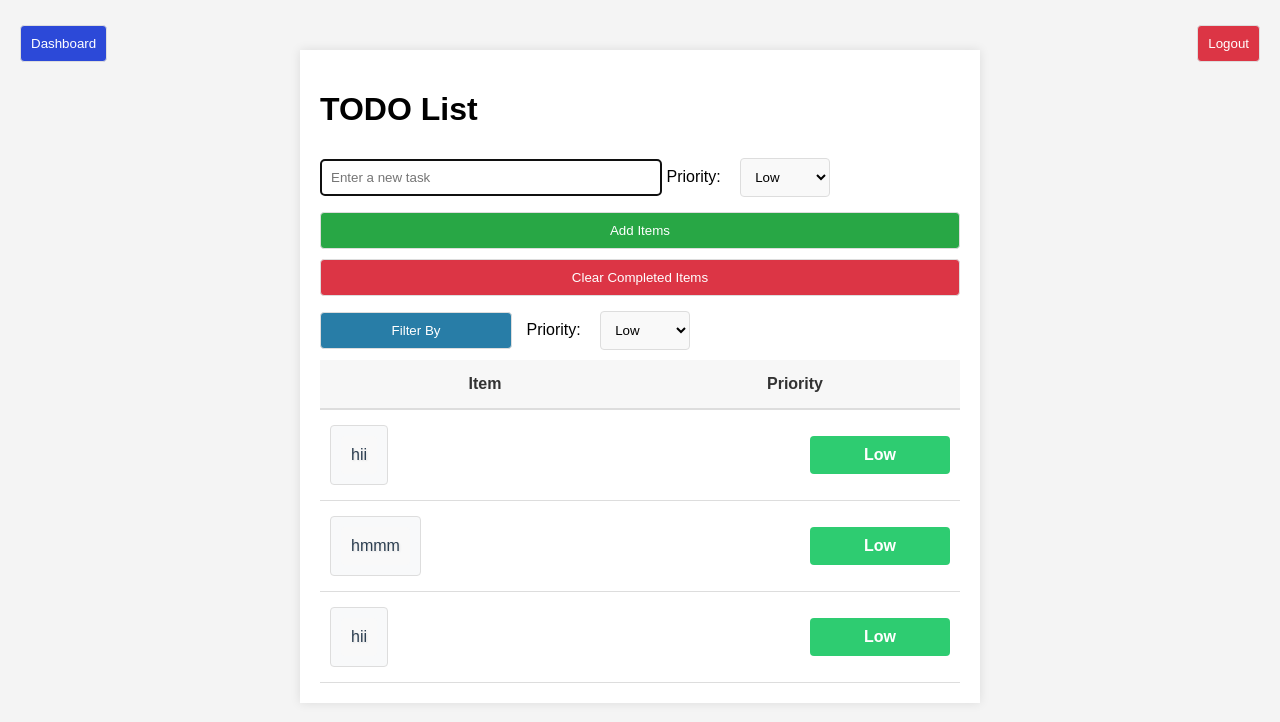
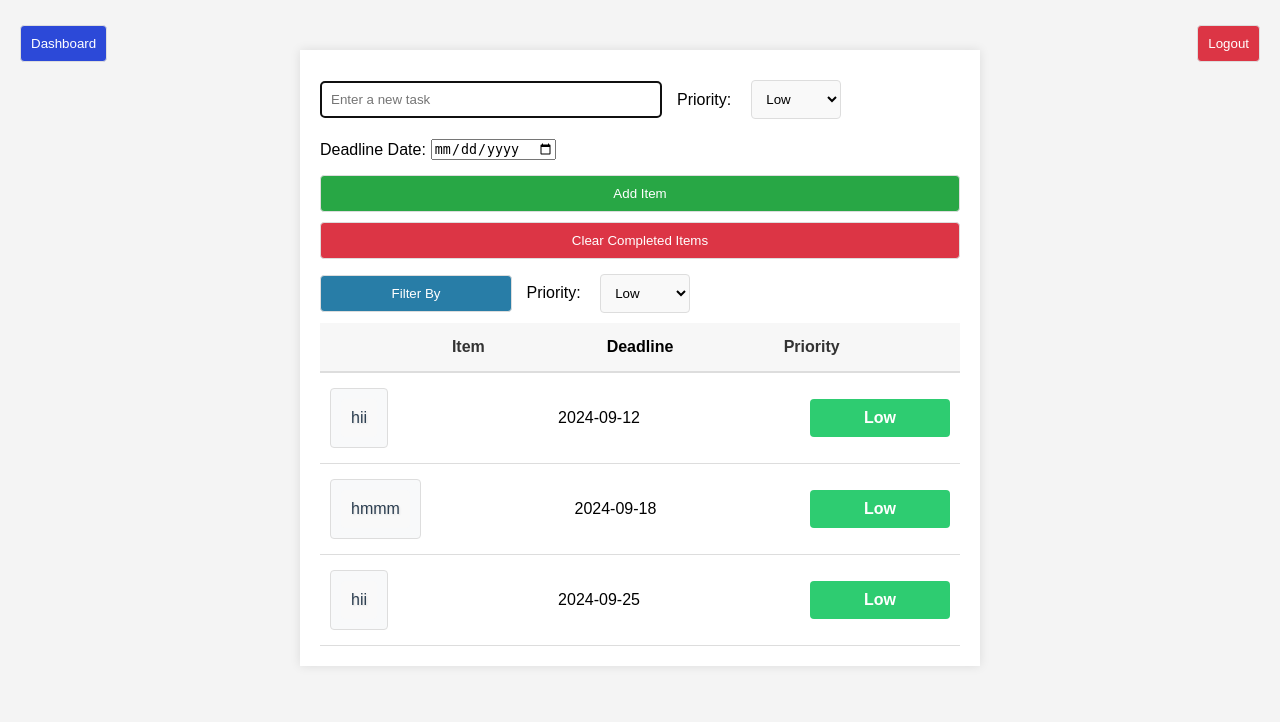
Before and after one commit to RO-HIT17/Flask_TODO_V3, a Flask app: page /index/1 in a window 1280 px wide. Shown: the top 722 px of the page. Run offline with Flask 3, Linux system fonts and the light colour scheme; data comes from the database, SQL or seed files in the repository; both versions use the stored data as it was after the commit.

Commit message:
added deadline

```diff
--- a/app.py
+++ b/app.py
@@ -1,5 +1,6 @@
 from flask import redirect,url_for,render_template,request,Flask
 from models import db,Todo,User
+from datetime import datetime
 
 app=Flask(__name__)
 app.config['SQLALCHEMY_DATABASE_URI'] = 'sqlite:///todos.db'
@@ -103,8 +104,10 @@ def filter(user_id):
 def add_todo(user_id):
     title = request.form.get('title')
     priority=request.form.get('priority')
+    deadline_str = request.form['deadline']  # Get the deadline from form input
+    deadline_date = datetime.strptime(deadline_str, "%Y-%m-%d").date()
     if title:
-        new_todo = Todo(title=title,user_id=user_id,priority=priority)
+        new_todo = Todo(title=title,user_id=user_id,priority=priority,deadline=deadline_date)
         db.session.add(new_todo)
         db.session.commit()
     return redirect(url_for('index',user_id=user_id))
--- a/models.py
+++ b/models.py
@@ -9,6 +9,7 @@ class Todo(db.Model):
     user_id=db.Column(db.Integer)
     clear=db.Column(db.Boolean,default=False)
     priority =db.Column(db.String(20))
+    deadline=db.Column(db.Date)
 
     def __repr__(self):
         return f"<Todo {self.title}>"
--- a/static/styles.css
+++ b/static/styles.css
@@ -278,3 +278,28 @@ strike {
         color: gray;
         background-color: #e9ecef;
  }
+.todo-form {
+    display: flex;
+    flex-direction: column;
+}
+
+.form-group-inline {
+    display: flex;
+    align-items: center;
+    margin-bottom: 10px;
+}
+
+.form-group-inline label {
+    margin-left: 15px;
+    margin-right: 5px;
+}
+
+.form-group {
+    display: flex;
+    align-items: center;
+    margin-bottom: 10px;
+}
+
+.form-group label {
+    margin-right: 5px;
+}
--- a/templates/index.html
+++ b/templates/index.html
@@ -1,8 +1,8 @@
 {% extends 'base.html' %}
 
 {% block content %}
-<h1>TODO List</h1>
-<form action="{{ url_for('add_todo' , user_id=user_id) }}" method="POST">
+<form action="{{ url_for('add_todo' , user_id=user_id) }}" method="POST" class="todo-form">
+    <div class="form-group-inline">
         <input type="text" name="title" placeholder="Enter a new task" autofocus>
         <label for="priority">Priority:</label>
         <select name="priority" class="priority-dropdown">
@@ -10,8 +10,17 @@
             <option value="Medium">Medium</option>
             <option value="High">High</option>
         </select>
-    <button type="submit" class ="add">Add Items</button>
+    </div>
+
+    <div class="form-group">
+        <label for="deadline">Deadline Date:</label>
+        <input type="date" name="deadline" class="deadline-date">
+    </div>
+
+    <button type="submit" class="add">Add Item</button>
 </form>
+
+
 <a href="{{ url_for('clear_all',user_id=user_id) }}"><button class="clear">Clear Completed Items</button></a>
 <form action="{{ url_for('filter', user_id=user_id) }}" method="POST">
 
@@ -22,13 +31,14 @@
     <option value="Medium">Medium</option>
     <option value="High">High</option>
 </select>
+
 </form>
-
 <!--Modified-->
 <ul class="todo-list">
     <li class="todo-header">
         <div class="header-item">Item</div>
-        <div class="header-priority">Priority</div>
+        <div class="header-deadline">Deadline</div> <!-- Moved Deadline here -->
+        <div class="header-priority">Priority</div> <!-- Moved Priority here -->
     </li>
     {% for todo in todos %}
     <li class="todo-item">
@@ -43,10 +53,10 @@
                 </div>
             </button>
         </a>
+        <div class="item-deadline">{{ todo.deadline }}</div> <!-- Moved Deadline here -->
         <div class="item-priority {% if todo.priority == 'Low' %}low{% elif todo.priority == 'Medium' %}medium{% elif todo.priority == 'High' %}high{% endif %}">
             {{ todo.priority }}
-        </div>
-
+        </div> <!-- Moved Priority here -->
     </li>
     {% endfor %}
 </ul>
```
Also changed, not shown: instance/todos.db. Lines whose indentation alone changed are shown as unchanged.
